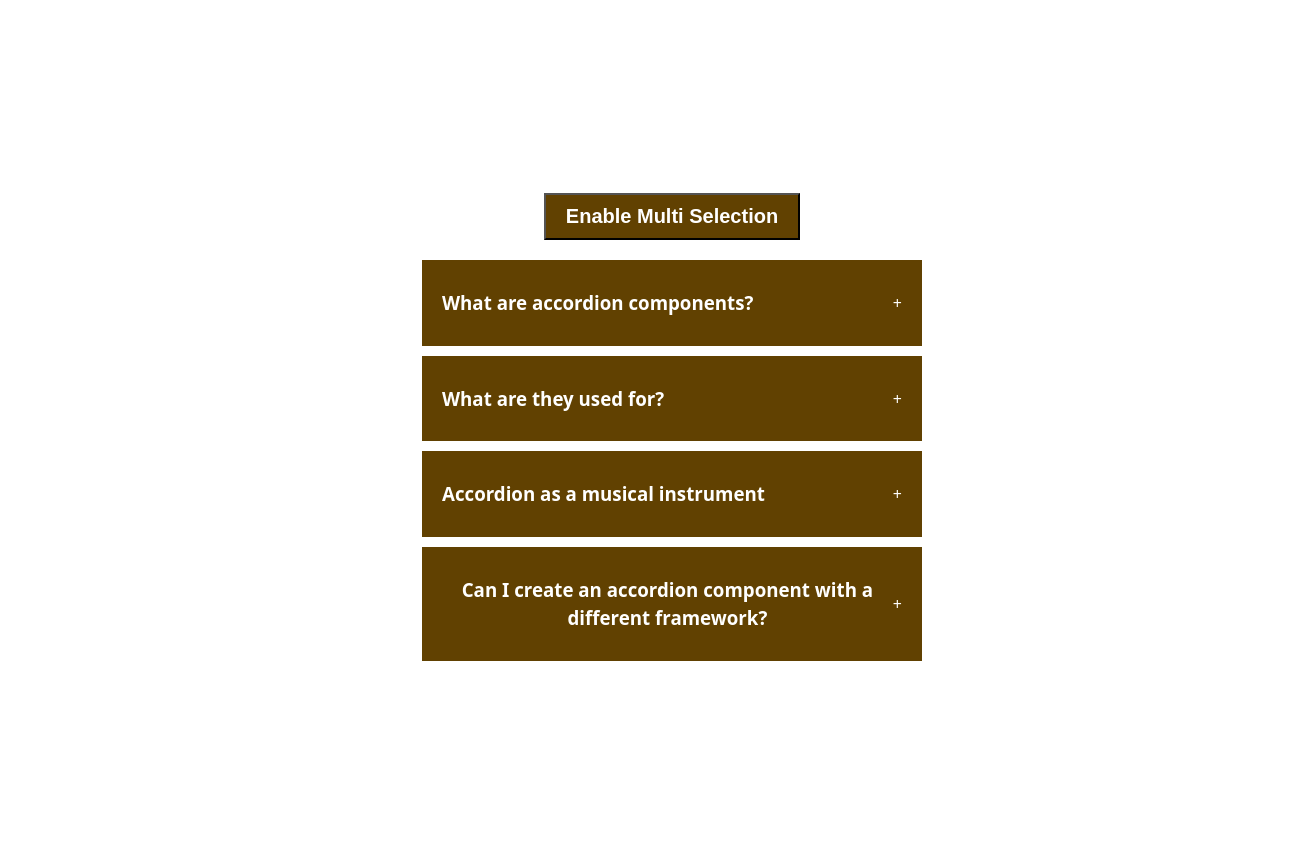
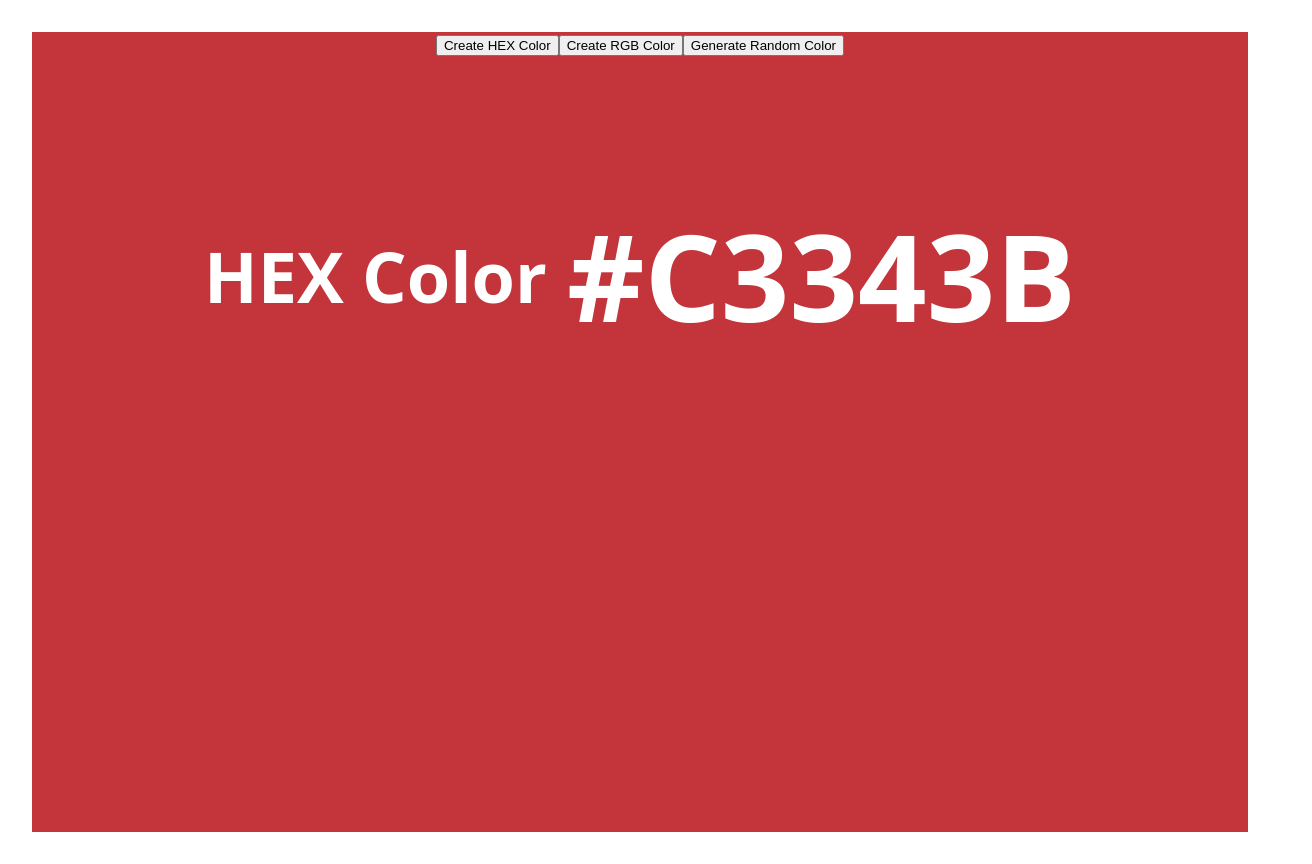
Before and after one commit to katerynaKV/react-projects, a React app: page / in a window 1280 px wide. Shown: the whole page, 1312 px wide, since content can reach past the window. Built offline with nearby package versions, Linux system fonts and the light colour scheme; the HTML template or start-up script is replaced by a standard one.

Commit message:
Added random color project

```diff
--- a/src/App.jsx
+++ b/src/App.jsx
@@ -1,10 +1,14 @@
 import "./App.css";
 import Accordion from "./components/accordion/Accordion";
+import RandomColor from "./components/random-color/RandomColor";
 
 function App() {
   return (
     <div className="App">
-      <Accordion />
+      {/* <Accordion /> */}
+
+      {/* Random color component */}
+      <RandomColor />
     </div>
   );
 }
--- /dev/null
+++ b/src/components/random-color/RandomColor.jsx
@@ -0,0 +1,75 @@
+import { useEffect, useState } from "react";
+
+export default function RandomColor() {
+  const [typeOfColor, setTypeOfColor] = useState("hex");
+  const [color, setColor] = useState("#000000");
+
+  function randomInt(maxNum) {
+    return Math.floor(Math.random() * maxNum);
+  }
+
+  function handleCreateRandomHexColor() {
+    // #678765
+    const hex = [1, 2, 3, 4, 5, 6, 7, 8, 9, "A", "B", "C", "D", "E", "F"];
+    let hexColor = "#";
+
+    for (let i = 0; i < 6; i++) {
+      hexColor += hex[randomInt(hex.length)];
+    }
+
+    setColor(hexColor);
+  }
+
+  function handleCreateRandomRgbColor() {
+    const r = randomInt(256);
+    const g = randomInt(256);
+    const b = randomInt(256);
+
+    setColor(`rgb(${r},${g},${b})`);
+  }
+
+  useEffect(() => {
+    if (typeOfColor === "rgb") {
+      handleCreateRandomRgbColor();
+    } else {
+      handleCreateRandomHexColor();
+    }
+  }, [typeOfColor]);
+
+  return (
+    <div
+      style={{
+        width: "100w",
+        height: "100vh",
+        background: color,
+      }}
+    >
+      <button onClick={() => setTypeOfColor("hex")}>Create HEX Color</button>
+      <button onClick={() => setTypeOfColor("rgb")}>Create RGB Color</button>
+      <button
+        onClick={
+          typeOfColor === "hex"
+            ? handleCreateRandomHexColor
+            : handleCreateRandomRgbColor
+        }
+      >
+        Generate Random Color
+      </button>
+      <div
+        style={{
+          display: "flex",
+          justifyContent: "center",
+          alignItems: "center",
+          color: "#fff",
+          fontSize: "60px",
+          marginTop: "50px",
+          flexDirection: "colomn",
+          gap: "20px",
+        }}
+      >
+        <h3>{typeOfColor === "rgb" ? "RGB Color" : "HEX Color"}</h3>
+        <h1>{color}</h1>
+      </div>
+    </div>
+  );
+}
```
